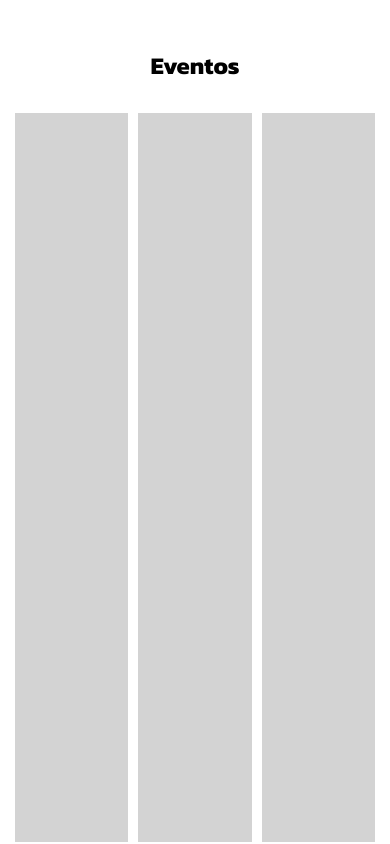
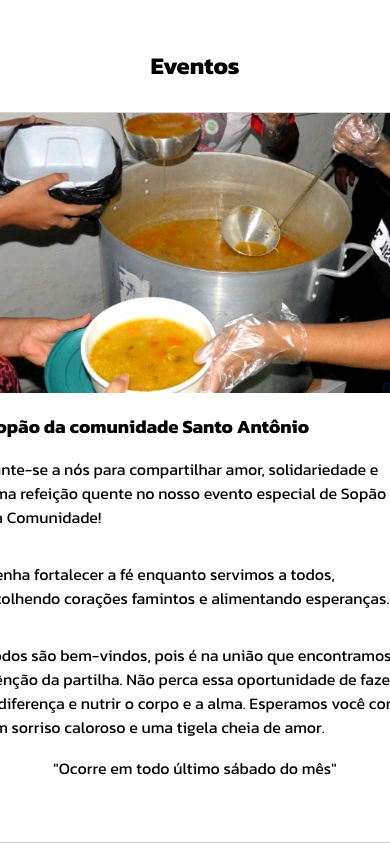
Before and after one commit to jereissate/igreja, a plain HTML site: page index.html in a window 390 px wide. Shown: the part 1937-2781 px from the top of the page. Drawn offline with nearby package versions, Linux system fonts and the light colour scheme.

Commit message:
preencher seções de eventos e de doações

```diff
--- a/css/sections/doar.css
+++ b/css/sections/doar.css
@@ -1,6 +1,7 @@
 #doar {
 	display: grid;
-	grid-template-columns: 1fr 1fr 1fr;
+	grid-template-columns: 1fr;
+	grid-template-rows: min-content min-content auto;
 	gap: 10px;
 	justify-content: center;
 }
@@ -11,8 +12,19 @@
 }
 
 #doar #dados-doacoes {
-	grid-column: 2;
+	grid-column: 1;
 	text-align: center;
 	margin: 0;
 	font-size: 1.25rem;
 }
+
+#doar #dados-pix {
+	grid-column: 1;
+	display: flex;
+	flex-direction: column;
+	align-items: center;
+}
+
+#doar #dados-pix img {
+	width: clamp(250px, 100%, 500px);
+}
--- a/css/sections/eventos.css
+++ b/css/sections/eventos.css
@@ -1,24 +1,37 @@
 #eventos {
   display: grid;
-  grid-template-areas:
-    '. titulo .'
-    'card card card';
-  grid-template-rows: auto 2fr;
+  grid-template-rows: auto 1fr;
   width: 100%;
-  justify-content: stretch;
+  justify-content: center;
+  justify-items: center;
   gap: 10px;
 }
 
 #eventos h2 {
-  grid-area: 'titulo';
   height: min-content;
-  grid-column: 1/4;
   text-align: center;
 }
 
 .card-evento {
-  grid-area: 'card';
+  width: clamp(450px, 100%, 900px);
+  outline: 1px solid lightgray;
+}
 
+.card-evento img {
   width: 100%;
-  background: lightgray;
 }
+
+.card-evento #texto-sopao {
+  padding: 15px;
+  display: flex;
+  flex-direction: column;
+  gap: 1px;
+}
+
+.card-evento #texto-sopao h3 {
+  margin: 0;
+}
+
+.card-evento span {
+  text-align: center;
+}
--- a/css/sections/localizacao.css
+++ b/css/sections/localizacao.css
@@ -1,7 +1,7 @@
 #localizacao {
   display: grid;
   grid-template-columns: 1fr 1fr 1fr;
-  grid-template-rows: auto 1fr;
+  grid-template-rows: min-content min-content;
   gap: 10px;
   align-items: center;
 }
--- a/css/styles.css
+++ b/css/styles.css
@@ -14,3 +14,7 @@ body {
 h1, h2, h3, span, a, button, p {
   font-family: Kanit;
 }
+
+main {
+  /* background-color: #ffd6a8; */
+}
--- a/index.html
+++ b/index.html
@@ -110,9 +110,21 @@
     </div>
     <div class="secao" id="eventos">
       <h2>Eventos</h2>
-      <div class="card-evento"></div>
-      <div class="card-evento"></div>
-      <div class="card-evento"></div>
+      <div class="card-evento">
+        <img src="static/sopao/sopa.jpg"></img>
+        <div id="texto-sopao">
+          <h3>Sopão da comunidade Santo Antônio</h3>
+          <p>Junte-se a nós para compartilhar amor, solidariedade e uma refeição quente no nosso evento especial de
+            Sopão da Comunidade!
+          </p>
+          <p>Venha fortalecer a fé enquanto servimos a todos, acolhendo corações famintos e alimentando
+            esperanças.</p>
+          <p>Todos são bem-vindos, pois é na união que encontramos a bênção da partilha. Não perca essa oportunidade de
+            fazer a diferença e nutrir o corpo e a alma. Esperamos
+            você com um sorriso caloroso e uma tigela cheia de amor.</p>
+          <span>"Ocorre em todo último sábado do mês"</span>
+        </div>
+      </div>
     </div>
     <div class="secao" id="galeria">
       <h2>Galeria de fotos</h2>
@@ -120,11 +132,14 @@
     </div>
     <div class="secao" id="doar">
       <h2>Doações</h2>
-      <!-- <div id="dados-pix"></div>
-      <div class="dados-bancarios"></div> -->
+      <!-- <div class="dados-bancarios"></div> -->
       <div id="dados-doacoes">
         <p>Caso quiser ajudar com doação de materiais, a comunidade Santo Antônio vai até você!</p>
         <a href="https://forms.gle/iNMP6DZknYod7eKXA" target="_blank">https://forms.gle/iNMP6DZknYod7eKXA</a>
+      </div>
+      <div id="dados-pix">
+        <h3>PIX</h3>
+        <img src="static/pix/qrcode_igreja.png"></img>
       </div>
     </div>
   </main>
```
